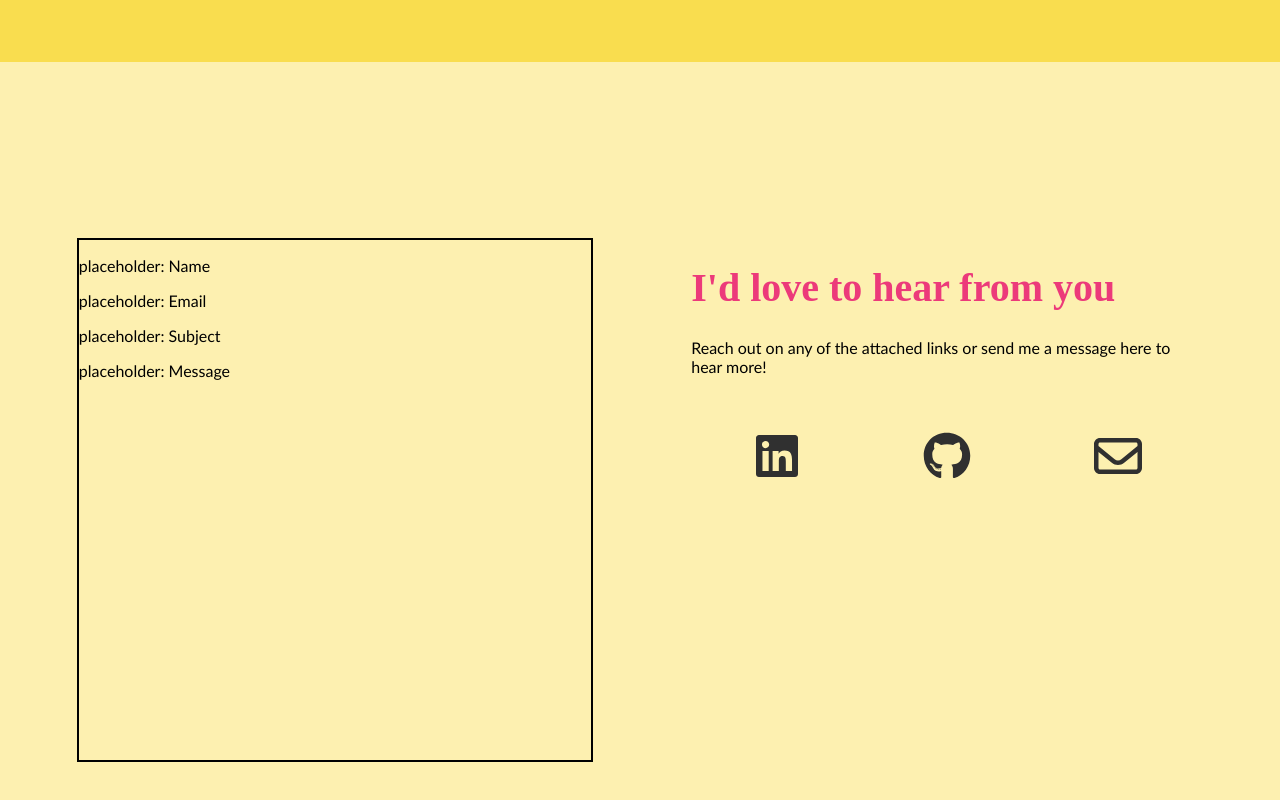
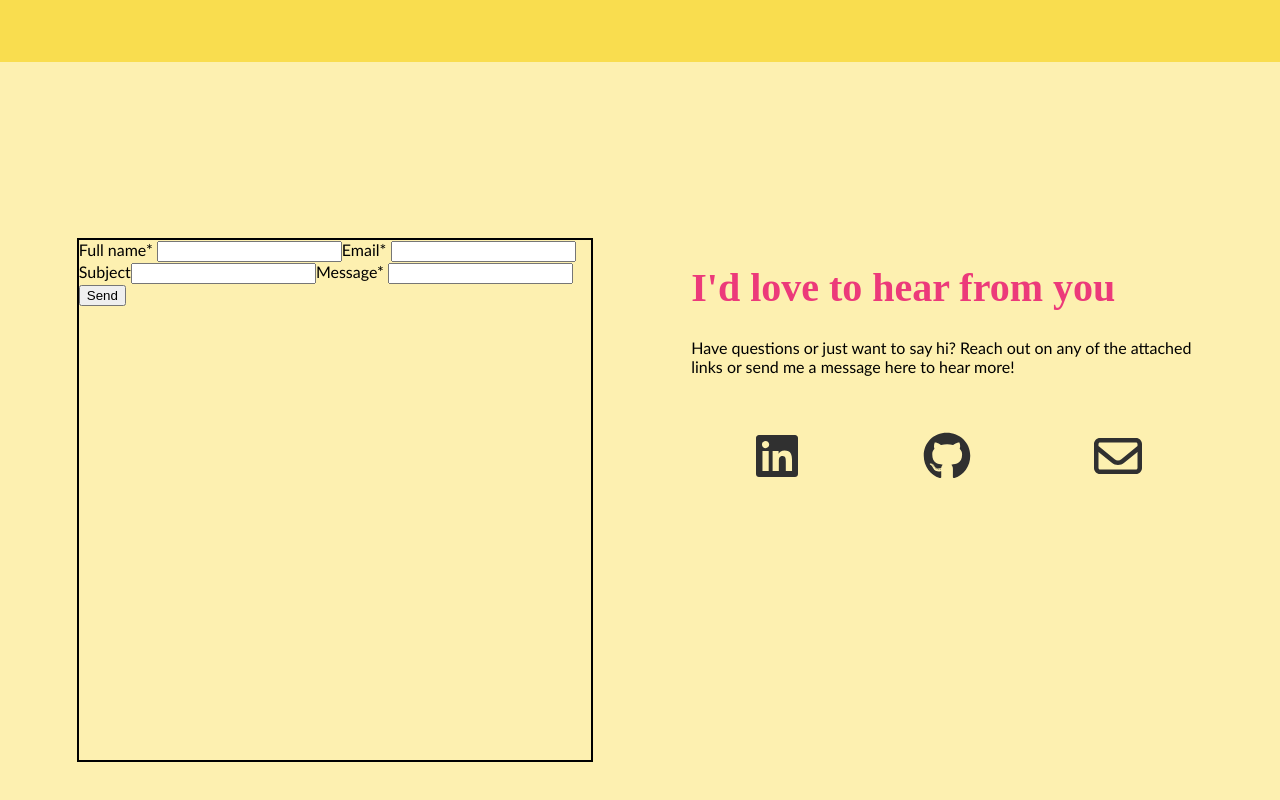
Before and after one commit to sommerh/sommerh.github.io, a React (Create React App) app: page / in a window 1280 px wide. Shown: the part 3452-4252 px from the top of the page. Built offline with nearby package versions, Linux system fonts and the light colour scheme; a web font is replaced by a local one.

Commit message:
Add working contact form

```diff
--- a/package.json
+++ b/package.json
@@ -11,6 +11,7 @@
     "@testing-library/jest-dom": "^5.16.5",
     "@testing-library/react": "^13.4.0",
     "@testing-library/user-event": "^13.5.0",
+    "emailjs-com": "^3.2.0",
     "react": "^18.2.0",
     "react-dom": "^18.2.0",
     "react-icons": "^4.6.0",
--- a/src/components/Contact.js
+++ b/src/components/Contact.js
@@ -12,8 +12,8 @@ const Contact = () => {
         <div id="contact-text">
           <h1 className="font-link pink-txt">I'd love to hear from you</h1>
           <p>
-            Reach out on any of the attached links or send me a message here to
-            hear more!
+            Have questions or just want to say hi? Reach out on any of the
+            attached links or send me a message here to hear more!
           </p>
           <div id="alt-contacts">
             <div className="contact-icon">
--- a/src/components/ContactForm.js
+++ b/src/components/ContactForm.js
@@ -1,12 +1,89 @@
-import React from 'react';
+import React, { useState } from 'react';
+import { sendForm } from 'emailjs-com';
 
 const ContactForm = () => {
+  const [toSend, setToSend] = useState({
+    user_name: '',
+    user_email: '',
+    user_subject: '',
+    user_message: '',
+  });
+
+  const handleClick = (evt) => {
+    setToSend({ ...toSend, [evt.target.name]: evt.target.value });
+  };
+
+  const handleSubmit = async (evt) => {
+    evt.preventDefault();
+    //send via emailJS
+    if (!toSend.user_name || !toSend.user_email || !toSend.user_message) {
+      //alert 'please make sure name, email, and message are filled out'
+    } else if (
+      !toSend.user_email.includes('@') ||
+      !toSend.user_email.includes('.')
+    ) {
+      //alert 'please enter a valid email address
+    } else {
+      try {
+        const response = await sendForm(
+          'default_service',
+          'template_zswt3ax',
+          evt.target,
+          '3hGwrodFC95ySS1Gm'
+        );
+        console.log('📬 SUCCESS!', response.status, response.text);
+        setToSend({
+          user_name: '',
+          user_email: '',
+          user_subject: '',
+          user_message: '',
+        });
+      } catch (err) {
+        //alert 'Message did not send. Please try again
+        console.log('👀 Message failed to send. . .', err);
+      }
+    }
+  };
+
   return (
     <div id="contact-form">
-      <p>placeholder: Name</p>
-      <p>placeholder: Email</p>
-      <p>placeholder: Subject</p>
-      <p>placeholder: Message</p>
+      <form onSubmit={handleSubmit}>
+        <label>
+          Full name<span className="required">*</span>{' '}
+        </label>
+        <input
+          type="text"
+          name="user_name"
+          value={toSend.user_name}
+          onChange={handleClick}
+        />
+        <label>
+          Email<span className="required">*</span>{' '}
+        </label>
+        <input
+          type="email"
+          name="user_email"
+          value={toSend.user_email}
+          onChange={handleClick}
+        />
+        <label>Subject</label>
+        <input
+          type="text"
+          name="user_subject"
+          value={toSend.user_subject}
+          onChange={handleClick}
+        />
+        <label>
+          Message<span className="required">*</span>{' '}
+        </label>
+        <input
+          type="textarea"
+          name="user_message"
+          value={toSend.user_message}
+          onChange={handleClick}
+        />
+        <button type="submit">Send</button>
+      </form>
     </div>
   );
 };
```
Also changed, not shown: 1 other file (tests, documents, lock files or other folders).
